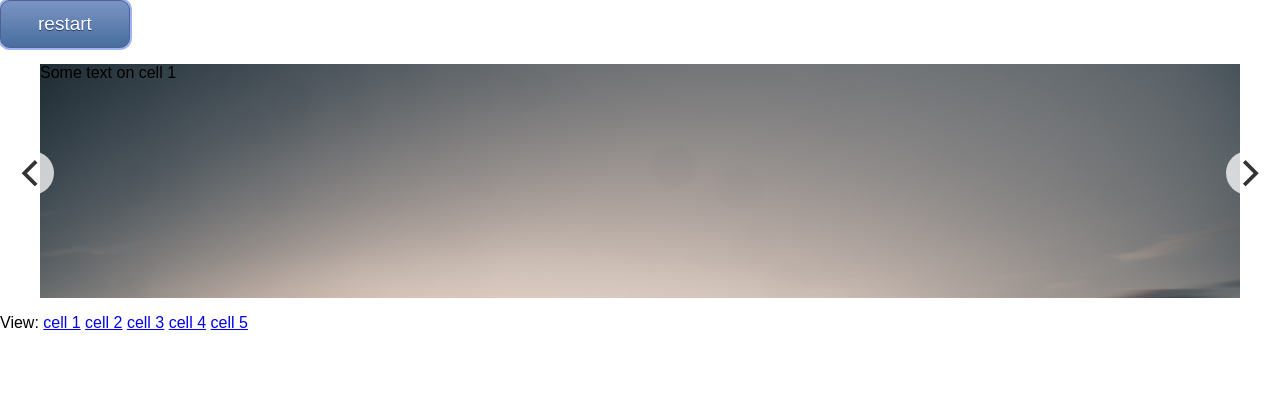
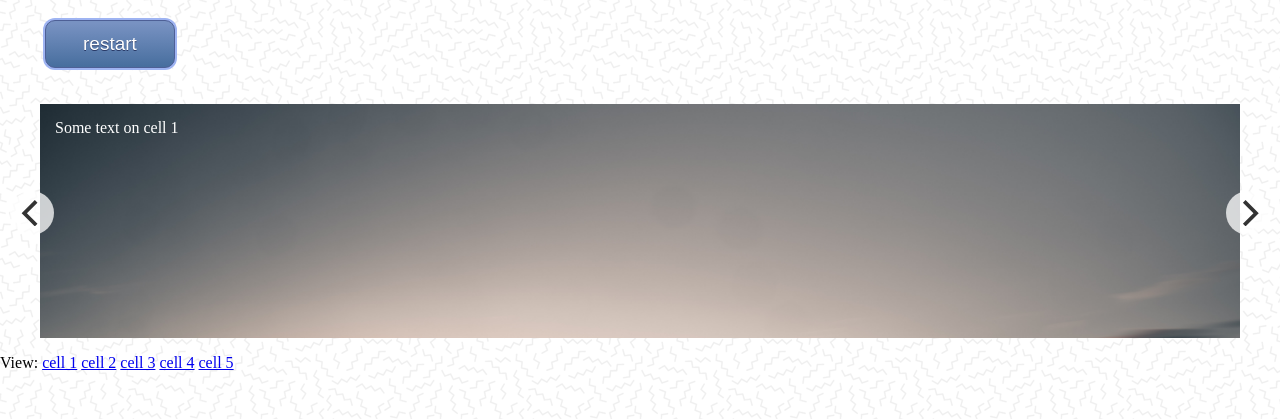
Before and after one commit to RmnBe/Flickity-carousel, a website: page index.html in a window 1280 px wide. Drawn offline with Linux system fonts and the light colour scheme; files whose address does not match are found by name.

Commit message:
before mustache

```diff
--- a/index.html
+++ b/index.html
@@ -12,27 +12,27 @@
     	<div class="main-carousel" data-flickity>
   			<div class="carousel-cell" id="carousel-cell1">
 				<div class="container" style="background-image: url(images/img1.jpg)" >
-				<p>Some text on cell 1</p>
+				<p class="cellText">Some text on cell 1</p>
 				</div>
   			</div>
   			<div class="carousel-cell" id="carousel-cell2">
 				<div class="container" style="background-image: url(images/img2.jpg)">
-				<p>Some text on cell 2</p>
+				<p class="cellText">Some text on cell 2</p>
 				</div>
   			</div>
   			<div class="carousel-cell" id="carousel-cell3">
 				<div class="container" style="background-image: url(images/img3.jpg)">
-				<p>Some text on cell 3</p>
+				<p class="cellText">Some text on cell 3</p>
 				</div>
   			</div>
   			<div class="carousel-cell" id="carousel-cell4">
 				<div class="container" style="background-image: url(images/img4.jpg)">
-				<p>Some text on cell 4</p>
+				<p class="cellText">Some text on cell 4</p>
 				</div>
   			</div>
   			<div class="carousel-cell"id="carousel-cell5">
 				<div class="container" style="background-image: url(images/img5.jpg)">
-				<p>Some text on cell 5</p>
+				<p class="cellText">Some text on cell 5</p>
 				</div>
   			</div>
 
--- a/sass/style.scss
+++ b/sass/style.scss
@@ -1,6 +1,9 @@
 * { box-sizing: border-box; }
 
-body { font-family: sans-serif; }
+body {
+	background-image: url("pattern.png");
+	background-repeat: repeat;
+}
 
 .container {
 	width: 100%;
@@ -41,6 +44,8 @@ body { font-family: sans-serif; }
 	padding:12px 37px;
 	text-decoration:none;
 	text-shadow:0px 1px 0px #283966;
+	margin: 20px;
+	margin-left: 45px;
 }
 .myButton:hover {
 	background:-webkit-gradient(linear, left top, left bottom, color-stop(0.05, #476e9e), color-stop(1, #7892c2));
@@ -64,3 +69,8 @@ body { font-family: sans-serif; }
   width: 0;
   background: #333;
 }
+.cellText {
+	padding: 15px;
+	color: white;
+	font-size: 1em;
+}
```
Also changed, not shown: css/style.css, images/memphis-mini.png (added), pattern.png (added), 1 other file.
